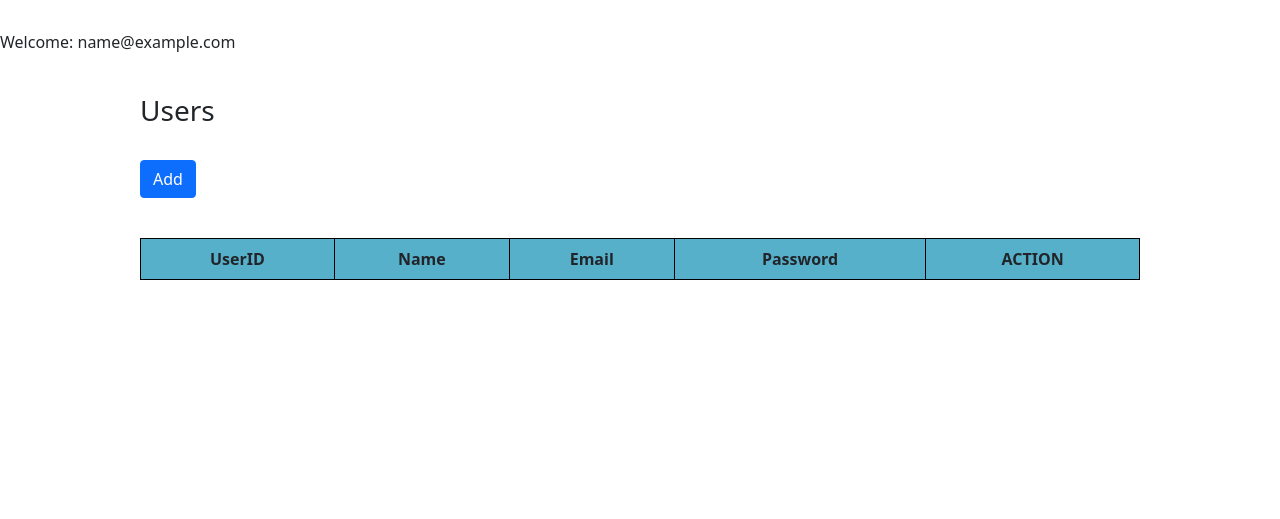
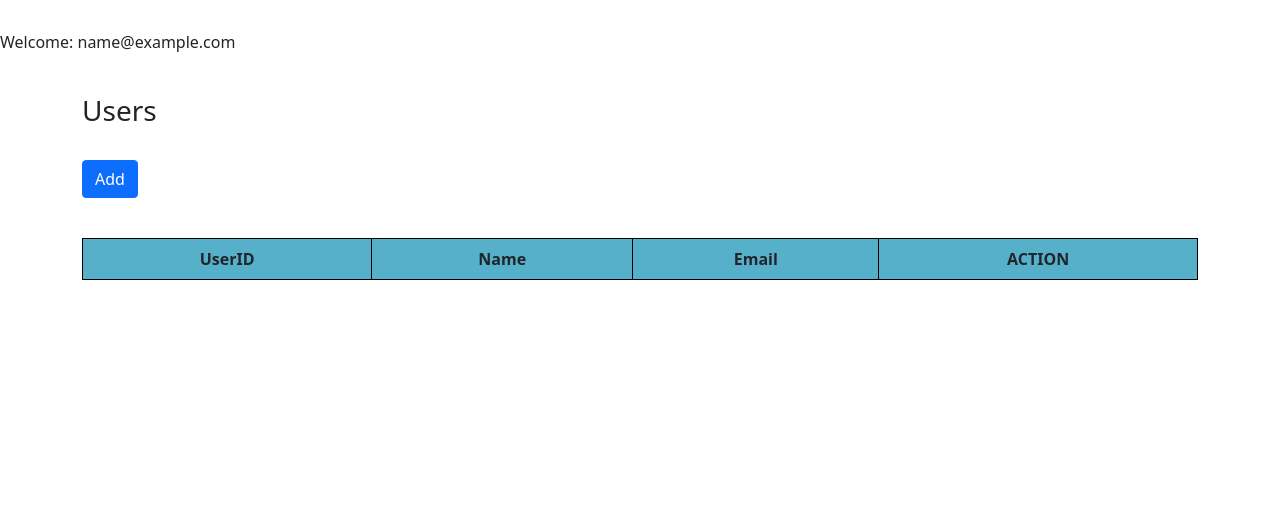
Before and after one commit to depth81/Flask-projects, a Flask app: page /user in a window 1280 px wide. Shown: the part 58-577 px from the top of the page. Run offline with Flask 2, Linux system fonts and the light colour scheme; the visitor is signed in with stand-in values (Sample User, id 1); data that the repository does not hold is empty.

Commit message:
corrections

```diff
--- a/secondMoment/app.py
+++ b/secondMoment/app.py
@@ -18,27 +18,25 @@ app.config['UPLOAD_FOLDER'] = 'static/images'
 def index():
     return render_template('login.html')
 
-@app.route('/login',methods=['POST'])
+@app.route('/login',methods=['GET','POST'])
 def login():
+    error=None
     if request.method == "POST":
-        # capture data from login.html
         email = request.form['email']
         password = request.form['password']
-        # Create session variables
         session['email'] = email
         session['password'] = password
-        #Validate the user input
-        isValidUser = user_controller.login(session['email'],session['password'])
+        isValidUser = user_controller.login(email,password)
         if(isValidUser):
+            flash('Successfully logged in!')
             return redirect(url_for('customer'))
         else:
-            pyautogui.alert(text='The combination email/password does not exist', title='ERROR', button='ACCEPT')
+            pyautogui.alert(text='The combination email/password does not exist', title='ERROR', button='OK')
             session.clear()
             return redirect('/index')
 
 @app.route('/logout',methods=['GET','POST'])
 def logout():
-    #Delete session variables
     session.clear()
     return redirect(url_for('index'))
 
@@ -60,7 +58,7 @@ def add_customer():
     status = request.form['status']
     mobile = request.form['mobile']
     customer_controller.add_customer(name,status,mobile)
-    return redirect('/')
+    return redirect('/customer')
 
 #Get the customer to edit
 @app.route('/edit_customer/<int:id>')
@@ -76,7 +74,7 @@ def update_customer():
     status = request.form['status']
     mobile = request.form['mobile']
     customer_controller.update_customer(name,status,mobile,id)
-    return redirect('/')
+    return redirect('/customer')
 
 @app.route("/delete_customer", methods=["POST"])
 def delete_customer():
@@ -88,7 +86,7 @@ def delete_customer():
         print("You have pending invoices")
     else:
         customer_controller.delete_customer(id)
-    return redirect('/index')
+    return redirect('/customer')
 
 
 #---INVOICE---
--- a/secondMoment/static/css/myStyles.css
+++ b/secondMoment/static/css/myStyles.css
@@ -46,10 +46,10 @@ display: none;
     padding-top: 20px;
 }
 
-.container{
-    height: auto;
+/* .container{
+    height: 'auto';
     width: 80%;
-}
+} */
 
 table{
     border-style: solid;
--- a/secondMoment/templates/user.html
+++ b/secondMoment/templates/user.html
@@ -23,7 +23,7 @@
                             <th>UserID</th>
                             <th>Name</th>
                             <th>Email</th>
-                            <th>Password</th>
+                            <!-- <th>Password</th> -->
                             <!-- <th>Photo</th> -->
                             <th style="text-align: center;">ACTION</th>
                         </tr>
@@ -34,7 +34,7 @@
                             <td>{{user[0]}}</td>
                             <td>{{user[1]}}</td>
                             <td>{{user[2]}}</td>
-                            <td>{{user[3]}}</td>
+                            <!-- <td>{{user[3]}}</td> -->
                             <!-- <td>{{user[4]}}</td> -->
                             <td>
                                 <div id="btnwrap">
```
Also changed, not shown: secondMoment/static/images/woman3.jfif (added).
